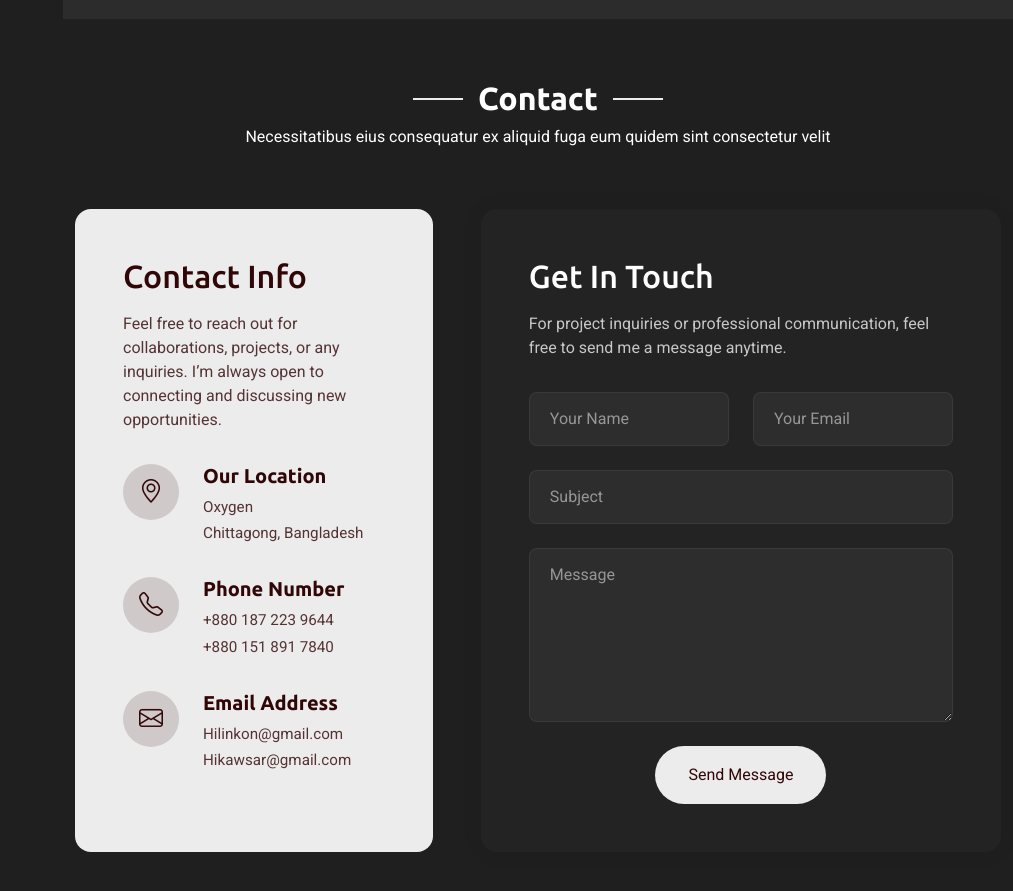
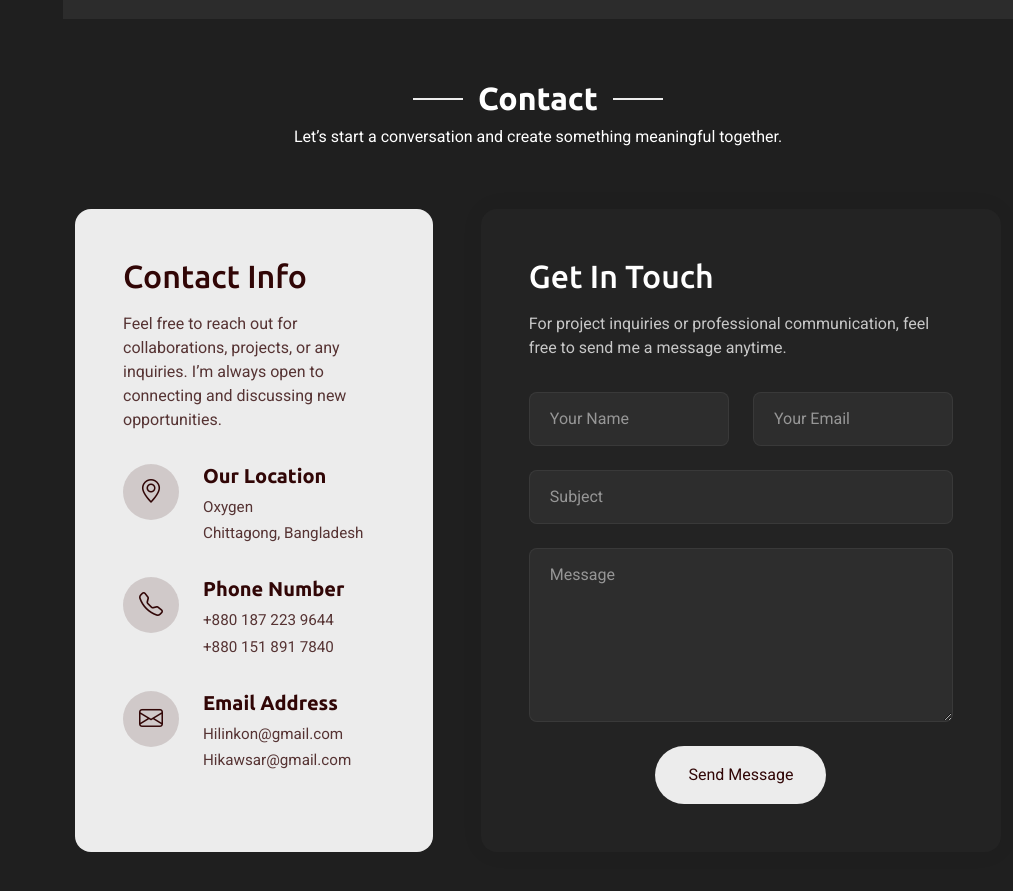
Before and after one commit to KawsarAlamDev/portfolio, a plain HTML site: page index.html in a window 1280 px wide. Shown: the part 8440-9331 px from the top of the page, without its empty margins (267-1280 px from the left). Drawn offline with nearby package versions, Linux system fonts and the light colour scheme.

Commit message:
Update index.html

```diff
--- a/index.html
+++ b/index.html
@@ -932,7 +932,7 @@
       <!-- Section Title -->
       <div class="container section-title" data-aos="fade-up">
         <h2>Contact</h2>
-        <p>Necessitatibus eius consequatur ex aliquid fuga eum quidem sint consectetur velit</p>
+        <p>Let’s start a conversation and create something meaningful together.</p>
       </div><!-- End Section Title -->
 
       <div class="container">
```
